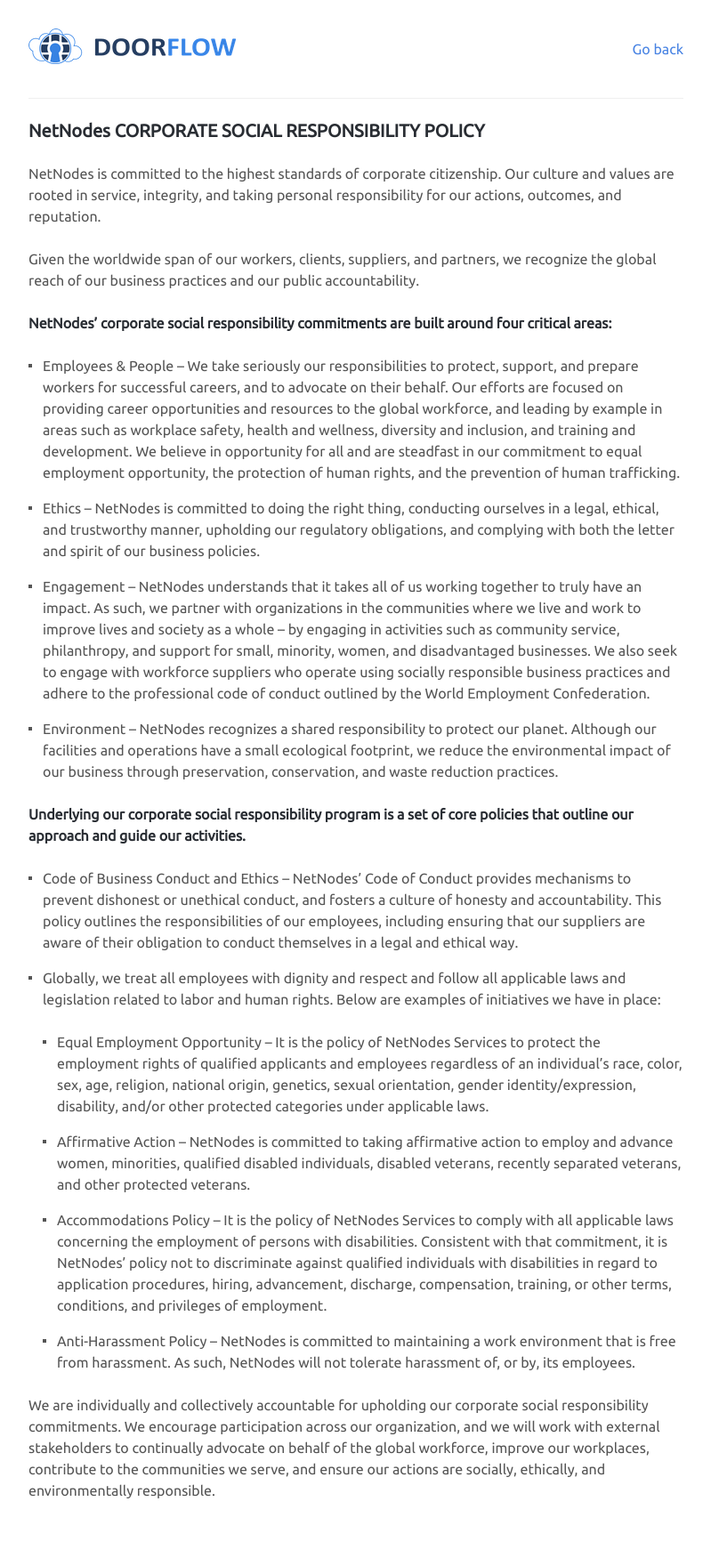
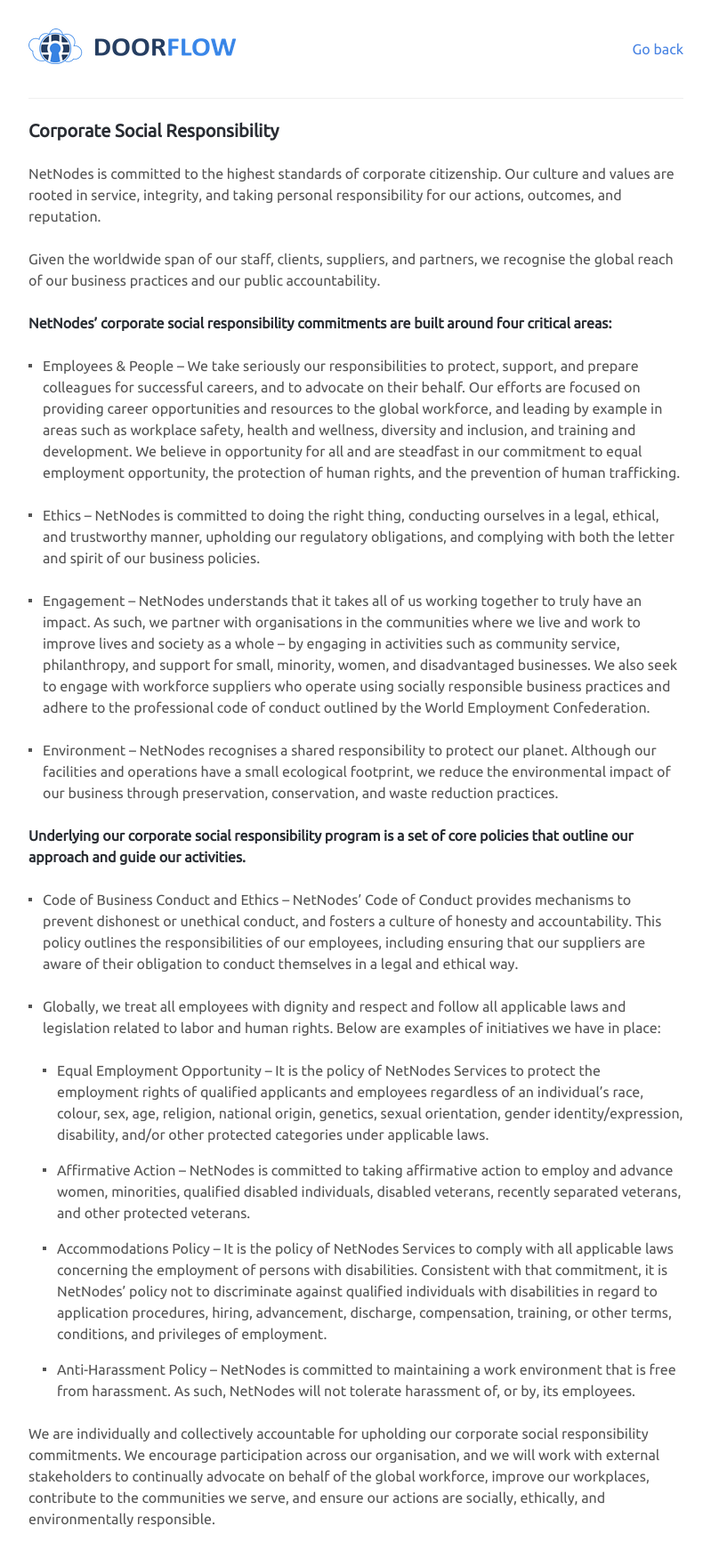
Before and after one commit to netnodes/Values, a Jekyll site: the page built from docs/corporate_social_responsibility.md, in a window 1280 px wide. Shown: the whole page at 89% size, without its empty margins (240-1039 px from the left). Built offline with Jekyll 4.4.1, drawn with Linux system fonts in a browser that asks for light colours; our own code applies the rules of GitHub Pages for plain Markdown files; a script that is not in the unit is left out; before the commit the page ends 1719 px from its top, so only the background shows below that.

Commit message:
mino cleanup and spellings

```diff
--- a/docs/corporate_social_responsibility.md
+++ b/docs/corporate_social_responsibility.md
@@ -2,26 +2,31 @@
 go_back: true
 ---
 
-## NetNodes CORPORATE SOCIAL RESPONSIBILITY POLICY
+## Corporate Social Responsibility
 
 NetNodes is committed to the highest standards of corporate citizenship. Our culture and values are rooted in service, integrity, and taking personal responsibility for our actions, outcomes, and reputation.
 
-Given the worldwide span of our workers, clients, suppliers, and partners, we recognize the global reach of our business practices and our public accountability.
+Given the worldwide span of our staff, clients, suppliers, and partners, we recognise the global reach of our business practices and our public accountability.
 
 ### NetNodes' corporate social responsibility commitments are built around four critical areas:
 
-* **Employees & People** – We take seriously our responsibilities to protect, support, and prepare workers for successful careers, and to advocate on their behalf. Our efforts are focused on providing career opportunities and resources to the global workforce, and leading by example in areas such as workplace safety, health and wellness, diversity and inclusion, and training and development. We believe in opportunity for all and are steadfast in our commitment to equal employment opportunity, the protection of human rights, and the prevention of human trafficking.
+* **Employees & People** – We take seriously our responsibilities to protect, support, and prepare colleagues for successful careers, and to advocate on their behalf. Our efforts are focused on providing career opportunities and resources to the global workforce, and leading by example in areas such as workplace safety, health and wellness, diversity and inclusion, and training and development. We believe in opportunity for all and are steadfast in our commitment to equal employment opportunity, the protection of human rights, and the prevention of human trafficking.
+
 * **Ethics** – NetNodes is committed to doing the right thing, conducting ourselves in a legal, ethical, and trustworthy manner, upholding our regulatory obligations, and complying with both the letter and spirit of our business policies.
-* **Engagement** – NetNodes understands that it takes all of us working together to truly have an impact. As such, we partner with organizations in the communities where we live and work to improve lives and society as a whole – by engaging in activities such as community service, philanthropy, and support for small, minority, women, and disadvantaged businesses. We also seek to engage with workforce suppliers who operate using socially responsible business practices and adhere to the professional code of conduct outlined by the World Employment Confederation.
-* **Environment** – NetNodes recognizes a shared responsibility to protect our planet. Although our facilities and operations have a small ecological footprint, we reduce the environmental impact of our business through preservation, conservation, and waste reduction practices.
+
+* **Engagement** – NetNodes understands that it takes all of us working together to truly have an impact. As such, we partner with organisations in the communities where we live and work to improve lives and society as a whole – by engaging in activities such as community service, philanthropy, and support for small, minority, women, and disadvantaged businesses. We also seek to engage with workforce suppliers who operate using socially responsible business practices and adhere to the professional code of conduct outlined by the World Employment Confederation.
+
+* **Environment** – NetNodes recognises a shared responsibility to protect our planet. Although our facilities and operations have a small ecological footprint, we reduce the environmental impact of our business through preservation, conservation, and waste reduction practices.
 
 ### Underlying our corporate social responsibility program is a set of core policies that outline our approach and guide our activities.
 
 * Code of Business Conduct and Ethics – NetNodes' Code of Conduct provides mechanisms to prevent dishonest or unethical conduct, and fosters a culture of honesty and accountability. This policy outlines the responsibilities of our employees, including ensuring that our suppliers are aware of their obligation to conduct themselves in a legal and ethical way.
+
 * Globally, we treat all employees with dignity and respect and follow all applicable laws and legislation related to labor and human rights. Below are examples of initiatives we have in place:
-    * Equal Employment Opportunity – It is the policy of NetNodes Services to protect the employment rights of qualified applicants and employees regardless of an individual’s race, color, sex, age, religion, national origin, genetics, sexual orientation, gender identity/expression, disability, and/or other protected categories under applicable laws.
+
+    * Equal Employment Opportunity – It is the policy of NetNodes Services to protect the employment rights of qualified applicants and employees regardless of an individual’s race, colour, sex, age, religion, national origin, genetics, sexual orientation, gender identity/expression, disability, and/or other protected categories under applicable laws.
     * Affirmative Action – NetNodes is committed to taking affirmative action to employ and advance women, minorities, qualified disabled individuals, disabled veterans, recently separated veterans, and other protected veterans.
     * Accommodations Policy – It is the policy of NetNodes Services to comply with all applicable laws concerning the employment of persons with disabilities. Consistent with that commitment, it is NetNodes' policy not to discriminate against qualified individuals with disabilities in regard to application procedures, hiring, advancement, discharge, compensation, training, or other terms, conditions, and privileges of employment.
     * Anti-Harassment Policy – NetNodes is committed to maintaining a work environment that is free from harassment. As such, NetNodes will not tolerate harassment of, or by, its employees.
 
-We are individually and collectively accountable for upholding our corporate social responsibility commitments. We encourage participation across our organization, and we will work with external stakeholders to continually advocate on behalf of the global workforce, improve our workplaces, contribute to the communities we serve, and ensure our actions are socially, ethically, and environmentally responsible.
+We are individually and collectively accountable for upholding our corporate social responsibility commitments. We encourage participation across our organisation, and we will work with external stakeholders to continually advocate on behalf of the global workforce, improve our workplaces, contribute to the communities we serve, and ensure our actions are socially, ethically, and environmentally responsible.
```
